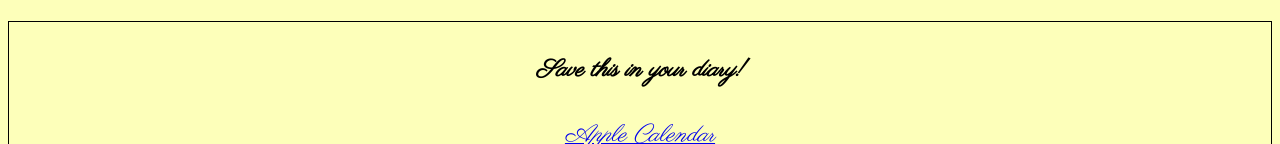
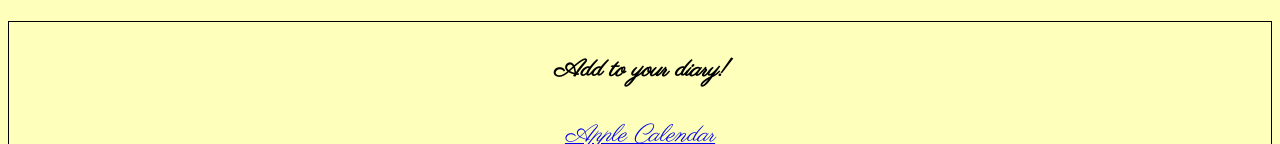
Before and after one commit to chao-xian/divorce-party, a plain HTML site: page index.html in a window 1280 px wide. Shown: the part 728-872 px from the top of the page. Drawn offline with Linux system fonts and the light colour scheme.

Commit message:
Change diary copy

```diff
--- a/index.html
+++ b/index.html
@@ -71,7 +71,7 @@
   <p>RSVP</p>
 
   <div class="diary">
-    <h4>Save this in your diary!</h4>
+    <h4>Add to your diary!</h4>
     <p><a href="Kelvs_Divorce_Party.ics">Apple Calendar</a></p>
     <p><a href="https://www.google.com/calendar/render?action=TEMPLATE&text=Kelv%27s+Divorce+Party&details=As+a+thank+you+to+you+all+for+being+among+the+best+people+in+my+life%2C+please+join+me+for+a+party+To+mark+the+end+of+a+very+large+chapter+in+my+life+But+mainly+to+celebrate+the+start+of+a+new+chapter%21+%F0%9F%99%8C&location=The+Dog+and+Truck%2C+72+Back+Church+Ln+Whitechapel%2C+London+E1+1LX&dates=20200312T190000Z%2F20200311T230000Z">Google Calendar</p></a>
   </div>
```
